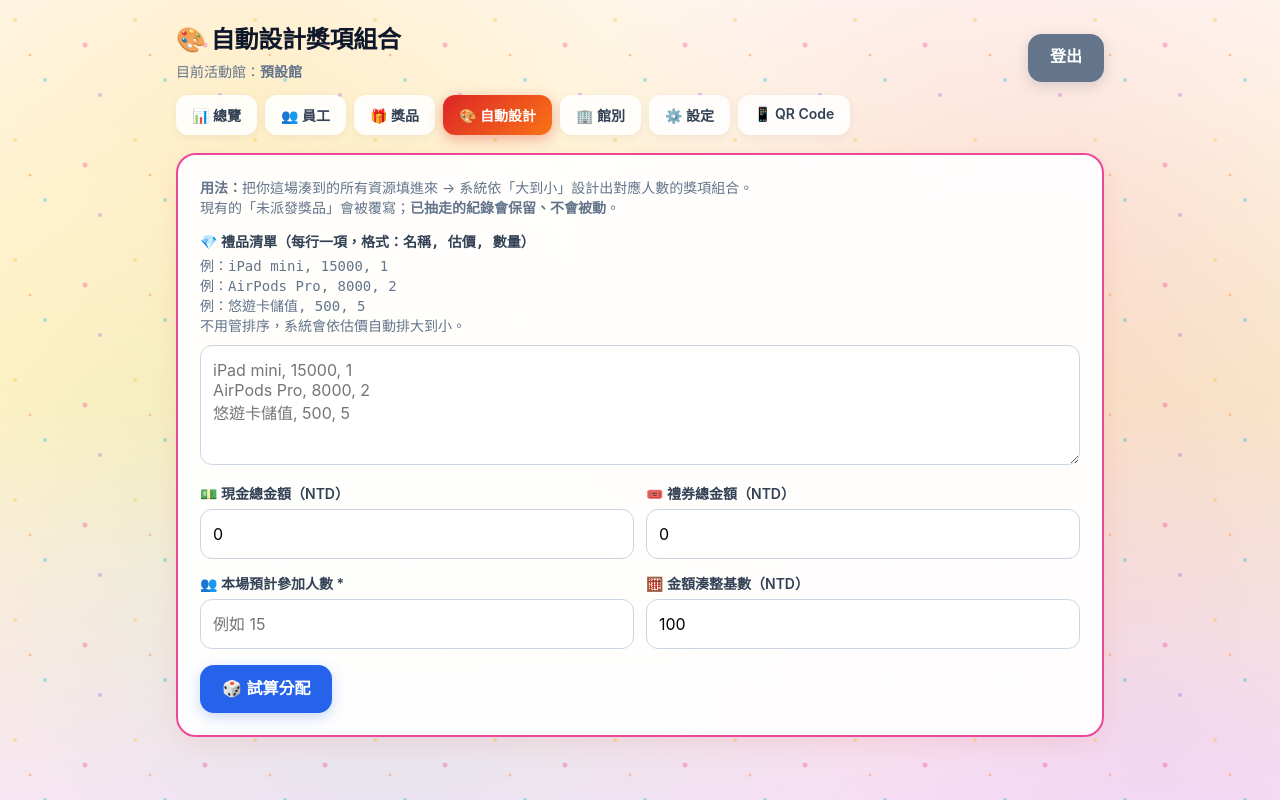
After one commit to hotelb6-ai/lottery_v2, a Flask app: page /admin/generate in a window 1280 px wide. The commit adds this page. Run offline with Flask 3, Linux system fonts and the light colour scheme; the visitor is signed in with stand-in values (Sample User, id 1); data comes from the database, SQL or seed files in the repository; some libraries are stand-ins or nearby versions.

Commit message:
加自動設計獎項組合功能

```diff
--- a/app.py
+++ b/app.py
@@ -1321,6 +1321,271 @@ def admin_branch_delete(bid):
     return redirect(url_for('admin_branches'))
 
 
+# ============================================================================
+# 自動設計獎項組合（從資源總量）
+# ============================================================================
+
+def _round_to(x, step):
+    if step <= 0:
+        return int(round(x))
+    return int(round(x / step)) * step
+
+
+def _compute_tier_slots(n):
+    """依人數 N 決定「大到小」的等級名額分配。回傳 [(tier, count), ...]"""
+    if n <= 0:
+        return []
+    if n == 1:
+        return [('特獎', 1)]
+    if n == 2:
+        return [('特獎', 1), ('頭獎', 1)]
+    if n <= 4:
+        return [('特獎', 1), ('頭獎', 1), ('二獎', n - 2)]
+    if n <= 8:
+        head = 1
+        two = max(1, (n - 2) // 2)
+        three = n - 1 - head - two
+        return [('特獎', 1), ('頭獎', head), ('二獎', two), ('三獎', three)]
+    # n >= 9：加入普獎
+    head = max(1, n // 10)
+    two = max(1, n // 6)
+    three = max(1, n // 4)
+    common = n - 1 - head - two - three
+    if common <= 0:
+        # 沒剩就把三獎縮小
+        three = max(0, n - 1 - head - two)
+        return [(t, c) for t, c in
+                [('特獎', 1), ('頭獎', head), ('二獎', two), ('三獎', three)] if c > 0]
+    return [('特獎', 1), ('頭獎', head), ('二獎', two),
+            ('三獎', three), ('普獎', common)]
+
+
+# 各等級的分配權重（每一份用）
+_CASH_WEIGHT = {'特獎': 5, '頭獎': 3, '二獎': 2, '三獎': 1, '普獎': 0}
+_VOUCHER_WEIGHT = {'特獎': 2, '頭獎': 2, '二獎': 2, '三獎': 2, '普獎': 3}
+
+
+def _distribute_amount(prizes, total, weight_map, round_step, dump_tier):
+    """把 total 依 weight_map 分配到 prizes 的某個欄位（cash 或 voucher）。
+    prizes: list of dict，會就地修改。dump_tier: 尾差累積到哪個等級。"""
+    if total <= 0:
+        return
+    total_weight = sum(weight_map.get(p['tier'], 0) for p in prizes)
+    if total_weight <= 0:
+        return
+    unit = total / total_weight
+    for p in prizes:
+        w = weight_map.get(p['tier'], 0)
+        if w > 0:
+            p.setdefault('amounts', {})
+            # store amount computation directly on prize entry
+            pass
+    # 兩段：先算未 round 的原值 → round → 補尾差
+
+
+def _generate_distribution(items_flat, cash, voucher, n, round_step=100):
+    """演算法主體：回傳 list of dict:
+       [{rank, tier, item_name, cash, voucher, total_value}, ...]"""
+    tiers = _compute_tier_slots(n)
+    prizes = []
+    rank = 1
+    for tier, count in tiers:
+        for _ in range(count):
+            prizes.append({'rank': rank, 'tier': tier,
+                           'item_name': '', 'cash': 0, 'voucher': 0})
+            rank += 1
+
+    # 分配禮品：依價值降冪塞入排名靠前的獎
+    items_sorted = sorted(items_flat, key=lambda x: -x[1])
+    for i, (name, _val) in enumerate(items_sorted):
+        if i >= len(prizes):
+            break
+        prizes[i]['item_name'] = name
+
+    # 分配現金
+    total_w_cash = sum(_CASH_WEIGHT.get(p['tier'], 0) for p in prizes)
+    if cash > 0 and total_w_cash > 0:
+        unit = cash / total_w_cash
+        for p in prizes:
+            w = _CASH_WEIGHT.get(p['tier'], 0)
+            p['cash'] = _round_to(unit * w, round_step) if w else 0
+        # 修正尾差 → 加到特獎那一份
+        diff = cash - sum(p['cash'] for p in prizes)
+        if diff != 0:
+            for p in prizes:
+                if p['tier'] == '特獎':
+                    p['cash'] = max(0, p['cash'] + diff)
+                    break
+
+    # 分配禮券
+    total_w_v = sum(_VOUCHER_WEIGHT.get(p['tier'], 0) for p in prizes)
+    if voucher > 0 and total_w_v > 0:
+        unit = voucher / total_w_v
+        for p in prizes:
+            w = _VOUCHER_WEIGHT.get(p['tier'], 0)
+            p['voucher'] = _round_to(unit * w, round_step) if w else 0
+        diff = voucher - sum(p['voucher'] for p in prizes)
+        if diff != 0:
+            # 尾差往下丟 —— 普獎優先，否則丟到最後一份
+            for p in reversed(prizes):
+                p['voucher'] = max(0, p['voucher'] + diff)
+                break
+    return prizes
+
+
+def _parse_items_csv(raw):
+    """解析禮品清單 CSV: 每行 `name,value,quantity`
+    回傳 flat list of (name, value)：每份實體都展開成一列。"""
+    flat = []
+    errors = []
+    for lineno, line in enumerate(raw.splitlines(), 1):
+        line = line.strip()
+        if not line or line.startswith('#'):
+            continue
+        parts = [p.strip() for p in line.split(',')]
+        if len(parts) < 3:
+            errors.append(f'第 {lineno} 行格式錯（需要三欄）')
+            continue
+        name = parts[0]
+        try:
+            value = int(float(parts[1]))
+            qty = int(parts[2])
+        except ValueError:
+            errors.append(f'第 {lineno} 行的估價或數量不是數字')
+            continue
+        if not name or value < 0 or qty <= 0:
+            errors.append(f'第 {lineno} 行資料不合理')
+            continue
+        for _ in range(qty):
+            flat.append((name, value))
+    return flat, errors
+
+
+def _prize_display_name(prize):
+    """把 item/cash/voucher 組合出顯示用名稱。"""
+    parts = []
+    if prize['item_name']:
+        parts.append(prize['item_name'])
+    if prize['cash'] > 0:
+        parts.append(f"現金 ${prize['cash']:,}")
+    if prize['voucher'] > 0:
+        parts.append(f"禮券 ${prize['voucher']:,}")
+    return ' + '.join(parts) if parts else '（無內容）'
+
+
+@app.route('/admin/generate', methods=['GET'])
+@admin_required
+def admin_generate_form():
+    ab_id = active_branch_id()
+    return render_template('admin/generate.html', active_branch_id=ab_id,
+                           active_branch=get_branch(ab_id) if ab_id else None)
+
+
+@app.route('/admin/generate/preview', methods=['POST'])
+@admin_required
+def admin_generate_preview():
+    ab_id = active_branch_id()
+    if ab_id is None:
+        flash('請先指定目前活動館別', 'error')
+        return redirect(url_for('admin_settings'))
+    items_raw = request.form.get('items_csv', '')
+    cash = max(0, to_int(request.form.get('cash', '0'), 0))
+    voucher = max(0, to_int(request.form.get('voucher', '0'), 0))
+    n = to_int(request.form.get('pool_size', '0'), 0)
+    round_step = max(0, to_int(request.form.get('round_step', '100'), 100))
+    if n <= 0:
+        flash('請輸入正整數的參加人數', 'error')
+        return redirect(url_for('admin_generate_form'))
+    items_flat, errors = _parse_items_csv(items_raw)
+    for e in errors:
+        flash(e, 'error')
+    prizes = _generate_distribution(items_flat, cash, voucher, n, round_step)
+    # 為每份加顯示名稱
+    for p in prizes:
+        p['display_name'] = _prize_display_name(p)
+    # 計算總值
+    total_item_value = sum(v for _, v in items_flat)
+    total_pool_value = total_item_value + cash + voucher
+    return render_template(
+        'admin/generate_preview.html',
+        prizes=prizes, active_branch=get_branch(ab_id),
+        items_csv=items_raw, cash=cash, voucher=voucher, n=n,
+        round_step=round_step,
+        total_item_value=total_item_value,
+        total_pool_value=total_pool_value,
+        item_count=len(items_flat),
+    )
+
+
+@app.route('/admin/generate/apply', methods=['POST'])
+@admin_required
+def admin_generate_apply():
+    """把預覽出的分配結果寫入 DB，會清空本館既有的 未派發 獎項後重建。
+    已 ASSIGNED 的獎項不動（保留歷史紀錄）。"""
+    ab_id = active_branch_id()
+    if ab_id is None:
+        flash('請先指定目前活動館別', 'error')
+        return redirect(url_for('admin_generate_form'))
+    # 從隱藏欄位重新算一次（避免中間被竄改）
+    items_raw = request.form.get('items_csv', '')
+    cash = max(0, to_int(request.form.get('cash', '0'), 0))
+    voucher = max(0, to_int(request.form.get('voucher', '0'), 0))
+    n = to_int(request.form.get('pool_size', '0'), 0)
+    round_step = max(0, to_int(request.form.get('round_step', '100'), 100))
+    if n <= 0:
+        flash('人數錯誤', 'error')
+        return redirect(url_for('admin_generate_form'))
+    items_flat, _errs = _parse_items_csv(items_raw)
+    prizes = _generate_distribution(items_flat, cash, voucher, n, round_step)
+
+    db = get_db()
+    try:
+        db.begin()
+        # 刪掉本館既有的 未 ASSIGNED 的獎品 units 和它們的 prizes
+        # 為安全起見：只刪除 prizes 中「所有 units 都還沒 ASSIGNED」的 prize
+        # 有 ASSIGNED unit 的 prize 保留
+        prize_ids_to_delete = [r['id'] for r in db.execute(
+            "SELECT p.id FROM prizes p WHERE p.branch_id = ? "
+            "AND NOT EXISTS (SELECT 1 FROM prize_units pu "
+            "                WHERE pu.prize_id = p.id AND pu.status = 'ASSIGNED')",
+            (ab_id,),
+        ).fetchall()]
+        for pid in prize_ids_to_delete:
+            db.execute('DELETE FROM prize_units WHERE prize_id = ?', (pid,))
+            db.execute('DELETE FROM prizes WHERE id = ?', (pid,))
+
+        # 為每一份獎（每個 rank 一份）建立一個 prize + 一個 prize_unit
+        for p in prizes:
+            display = _prize_display_name(p)
+            if IS_PG:
+                cur = db.execute(
+                    'INSERT INTO prizes(name, tier, branch_id, created_at) '
+                    'VALUES (?, ?, ?, ?) RETURNING id',
+                    (display, p['tier'], ab_id, now_str()),
+                )
+                prize_id = cur.fetchone()['id']
+            else:
+                cur = db.execute(
+                    'INSERT INTO prizes(name, tier, branch_id, created_at) '
+                    'VALUES (?, ?, ?, ?)',
+                    (display, p['tier'], ab_id, now_str()),
+                )
+                prize_id = cur.lastrowid
+            unit_code = f"{p['tier']}-{p['rank']:03d}-{secrets.token_hex(2)}"
+            db.execute(
+                'INSERT INTO prize_units(prize_id, unit_code) VALUES (?, ?)',
+                (prize_id, unit_code),
+            )
+        db.commit()
+        set_setting('event_pool_size', str(n))
+        flash(f'✅ 已依你設定的資源，產生本場 {n} 份大到小的獎項', 'success')
+        return redirect(url_for('admin_prizes'))
+    except Exception as ex:
+        db.rollback()
+        flash(f'產生失敗：{ex}', 'error')
+        return redirect(url_for('admin_generate_form'))
+
+
 @app.route('/admin/settings/apply_pool', methods=['POST'])
 @admin_required
 def admin_apply_pool():
--- a/templates/admin/branches.html
+++ b/templates/admin/branches.html
@@ -9,6 +9,7 @@
   <a href="{{ url_for('admin_dashboard') }}">📊 總覽</a>
   <a href="{{ url_for('admin_employees') }}">👥 員工</a>
   <a href="{{ url_for('admin_prizes') }}">🎁 獎品</a>
+  <a href="{{ url_for('admin_generate_form') }}">🎨 自動設計</a>
   <a class="active" href="{{ url_for('admin_branches') }}">🏢 館別</a>
   <a href="{{ url_for('admin_settings') }}">⚙️ 設定</a>
   <a href="{{ url_for('admin_qrcode') }}">📱 QR Code</a>
--- a/templates/admin/dashboard.html
+++ b/templates/admin/dashboard.html
@@ -19,6 +19,7 @@
   <a class="active" href="{{ url_for('admin_dashboard') }}">📊 總覽</a>
   <a href="{{ url_for('admin_employees') }}">👥 員工</a>
   <a href="{{ url_for('admin_prizes') }}">🎁 獎品</a>
+  <a href="{{ url_for('admin_generate_form') }}">🎨 自動設計</a>
   <a href="{{ url_for('admin_branches') }}">🏢 館別</a>
   <a href="{{ url_for('admin_settings') }}">⚙️ 設定</a>
   <a href="{{ url_for('admin_qrcode') }}">📱 QR Code</a>
--- a/templates/admin/employees.html
+++ b/templates/admin/employees.html
@@ -9,6 +9,7 @@
   <a href="{{ url_for('admin_dashboard') }}">📊 總覽</a>
   <a class="active" href="{{ url_for('admin_employees') }}">👥 員工</a>
   <a href="{{ url_for('admin_prizes') }}">🎁 獎品</a>
+  <a href="{{ url_for('admin_generate_form') }}">🎨 自動設計</a>
   <a href="{{ url_for('admin_branches') }}">🏢 館別</a>
   <a href="{{ url_for('admin_settings') }}">⚙️ 設定</a>
   <a href="{{ url_for('admin_qrcode') }}">📱 QR Code</a>
--- /dev/null
+++ b/templates/admin/generate.html
@@ -0,0 +1,74 @@
+{% extends 'base.html' %}
+{% block content %}
+<div class="row" style="justify-content:space-between;">
+  <div>
+    <h1 class="title">🎨 自動設計獎項組合</h1>
+    <p class="subtitle">
+      {% if active_branch %}目前活動館：<strong>{{ active_branch['name'] }}</strong>{% endif %}
+    </p>
+  </div>
+  <a class="btn secondary" href="{{ url_for('admin_logout') }}">登出</a>
+</div>
+
+<div class="nav">
+  <a href="{{ url_for('admin_dashboard') }}">📊 總覽</a>
+  <a href="{{ url_for('admin_employees') }}">👥 員工</a>
+  <a href="{{ url_for('admin_prizes') }}">🎁 獎品</a>
+  <a class="active" href="{{ url_for('admin_generate_form') }}">🎨 自動設計</a>
+  <a href="{{ url_for('admin_branches') }}">🏢 館別</a>
+  <a href="{{ url_for('admin_settings') }}">⚙️ 設定</a>
+  <a href="{{ url_for('admin_qrcode') }}">📱 QR Code</a>
+</div>
+
+{% if not active_branch %}
+  <div class="card" style="background:#fee2e2;">
+    <strong>⚠️ 尚未指定活動館別。請先到 <a href="{{ url_for('admin_settings') }}">設定</a> 選一館。</strong>
+  </div>
+{% else %}
+
+<div class="card" style="border:2px solid #ec4899;">
+  <p class="muted" style="margin-top:0;">
+    <strong>用法：</strong>把你這場湊到的所有資源填進來 → 系統依「大到小」設計出對應人數的獎項組合。<br>
+    現有的「未派發獎品」會被覆寫；<strong>已抽走的紀錄會保留、不會被動</strong>。
+  </p>
+
+  <form method="post" action="{{ url_for('admin_generate_preview') }}" autocomplete="off">
+    <input type="hidden" name="csrf_token" value="{{ csrf_token }}">
+
+    <label>💎 禮品清單（每行一項，格式：<code>名稱, 估價, 數量</code>）</label>
+    <p class="muted" style="margin:4px 0;">
+      例：<code>iPad mini, 15000, 1</code><br>
+      例：<code>AirPods Pro, 8000, 2</code><br>
+      例：<code>悠遊卡儲值, 500, 5</code><br>
+      不用管排序，系統會依估價自動排大到小。
+    </p>
+    <textarea name="items_csv" placeholder="iPad mini, 15000, 1&#10;AirPods Pro, 8000, 2&#10;悠遊卡儲值, 500, 5"></textarea>
+
+    <div class="row">
+      <div style="flex:1;min-width:180px;">
+        <label>💵 現金總金額（NTD）</label>
+        <input name="cash" type="number" min="0" step="100" value="0" required>
+      </div>
+      <div style="flex:1;min-width:180px;">
+        <label>🎟️ 禮券總金額（NTD）</label>
+        <input name="voucher" type="number" min="0" step="100" value="0" required>
+      </div>
+    </div>
+
+    <div class="row">
+      <div style="flex:1;min-width:180px;">
+        <label>👥 本場預計參加人數 *</label>
+        <input name="pool_size" type="number" min="1" placeholder="例如 15" required>
+      </div>
+      <div style="flex:1;min-width:180px;">
+        <label>🧮 金額湊整基數（NTD）</label>
+        <input name="round_step" type="number" min="0" step="100" value="100">
+      </div>
+    </div>
+
+    <button class="btn" type="submit" style="margin-top:16px;">🎲 試算分配</button>
+  </form>
+</div>
+
+{% endif %}
+{% endblock %}
--- a/templates/admin/prizes.html
+++ b/templates/admin/prizes.html
@@ -9,6 +9,7 @@
   <a href="{{ url_for('admin_dashboard') }}">📊 總覽</a>
   <a href="{{ url_for('admin_employees') }}">👥 員工</a>
   <a class="active" href="{{ url_for('admin_prizes') }}">🎁 獎品</a>
+  <a href="{{ url_for('admin_generate_form') }}">🎨 自動設計</a>
   <a href="{{ url_for('admin_branches') }}">🏢 館別</a>
   <a href="{{ url_for('admin_settings') }}">⚙️ 設定</a>
   <a href="{{ url_for('admin_qrcode') }}">📱 QR Code</a>
--- a/templates/admin/qrcode.html
+++ b/templates/admin/qrcode.html
@@ -9,6 +9,7 @@
   <a href="{{ url_for('admin_dashboard') }}">📊 總覽</a>
   <a href="{{ url_for('admin_employees') }}">👥 員工</a>
   <a href="{{ url_for('admin_prizes') }}">🎁 獎品</a>
+  <a href="{{ url_for('admin_generate_form') }}">🎨 自動設計</a>
   <a href="{{ url_for('admin_branches') }}">🏢 館別</a>
   <a href="{{ url_for('admin_settings') }}">⚙️ 設定</a>
   <a class="active" href="{{ url_for('admin_qrcode') }}">📱 QR Code</a>
--- a/templates/admin/settings.html
+++ b/templates/admin/settings.html
@@ -9,6 +9,7 @@
   <a href="{{ url_for('admin_dashboard') }}">📊 總覽</a>
   <a href="{{ url_for('admin_employees') }}">👥 員工</a>
   <a href="{{ url_for('admin_prizes') }}">🎁 獎品</a>
+  <a href="{{ url_for('admin_generate_form') }}">🎨 自動設計</a>
   <a href="{{ url_for('admin_branches') }}">🏢 館別</a>
   <a class="active" href="{{ url_for('admin_settings') }}">⚙️ 設定</a>
   <a href="{{ url_for('admin_qrcode') }}">📱 QR Code</a>
```
Also changed, not shown: templates/admin/generate_preview.html (added, +80 -0 lines).
